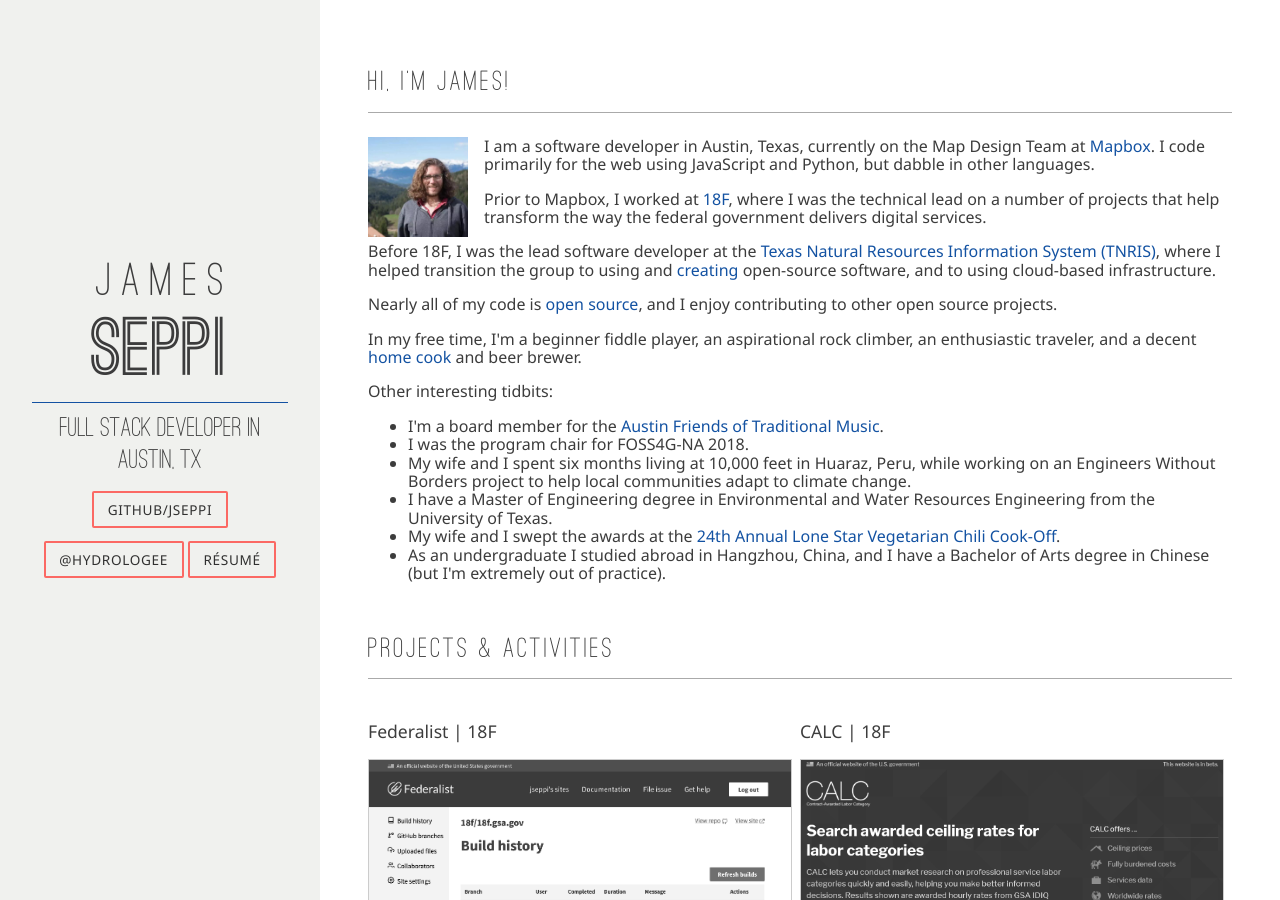
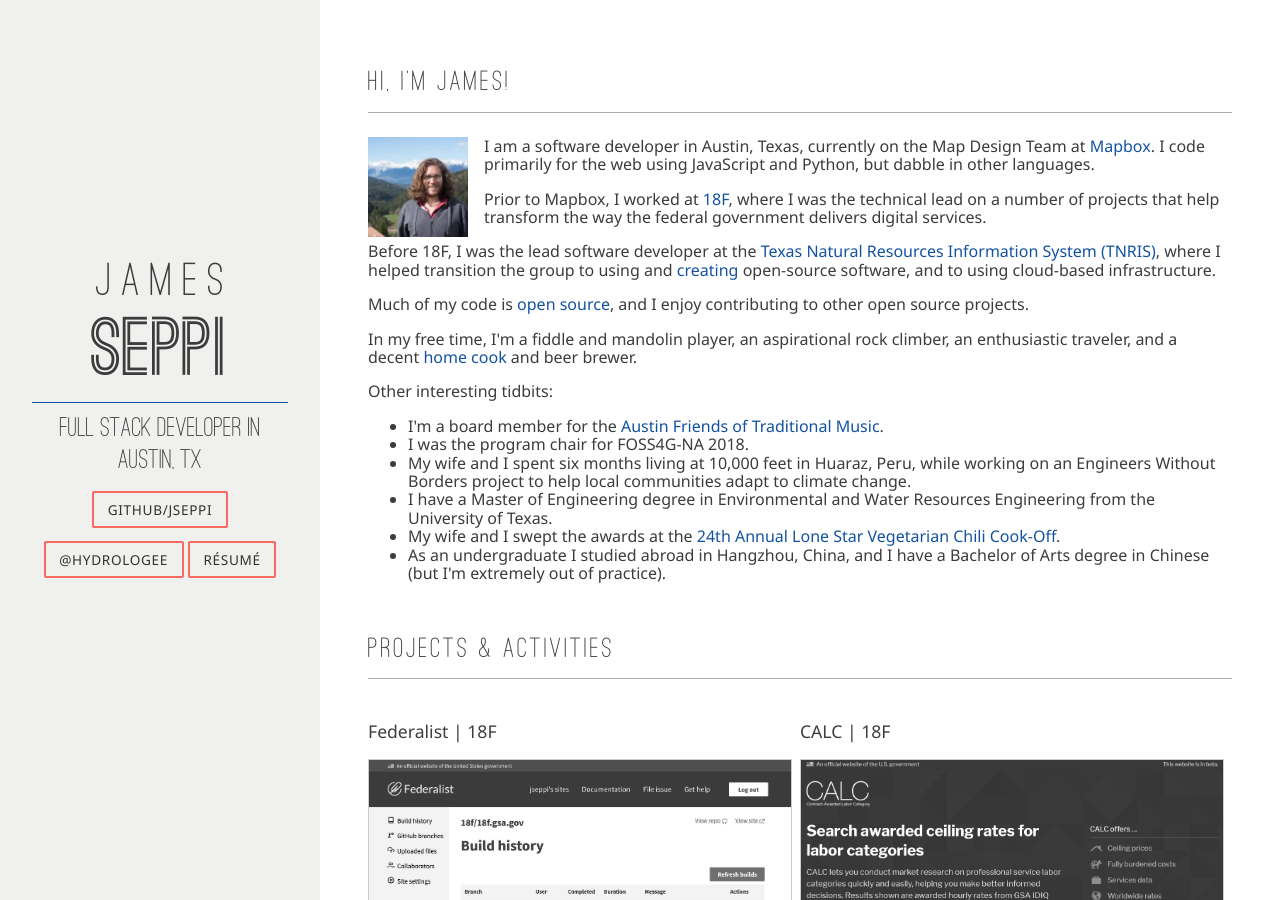
Before and after one commit to jseppi/jseppi.github.io, a Jekyll site: the page built from index.html, in a window 1280 px wide and 900 px high. Built offline with Jekyll 4.4.1, drawn with Linux system fonts in a browser that asks for light colours; nearby versions of some CDN libraries.

Commit message:
Update index.html

```diff
--- a/index.html
+++ b/index.html
@@ -12,8 +12,8 @@
         <p>I am a software developer in Austin, Texas, currently on the Map Design Team at <a href="https://www.mapbox.com">Mapbox</a>. I code primarily for the web using JavaScript and Python, but dabble in other languages.</p>
         <p>Prior to Mapbox, I worked at <a href="https://18f.gsa.gov" title="18F">18F</a>, where I was the technical lead on a number of projects that help transform the way the federal government delivers digital services.</p>
         <p>Before 18F, I was the lead software developer at the <a href="https://tnris.org">Texas Natural Resources Information System (TNRIS)</a>, where I helped transition the group to using and <a href="https://github.com/tnris">creating</a> open-source software, and to using cloud-based infrastructure.</p>
-        <p>Nearly all of my code is <a href="https://github.com/jseppi">open source</a>, and I enjoy contributing to other open source projects.</p>
-        <p>In my free time, I'm a beginner fiddle player, an aspirational rock climber, an enthusiastic traveler, and a decent <a href="http://kitchen.coseppi.com">home cook</a> and beer brewer.</p>
+        <p>Much of my code is <a href="https://github.com/jseppi">open source</a>, and I enjoy contributing to other open source projects.</p>
+        <p>In my free time, I'm a fiddle and mandolin player, an aspirational rock climber, an enthusiastic traveler, and a decent <a href="http://kitchen.coseppi.com">home cook</a> and beer brewer.</p>
 
         <p>Other interesting tidbits:</p>
         <ul>
```
